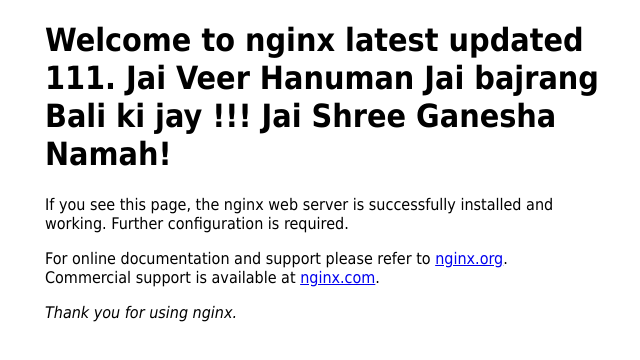
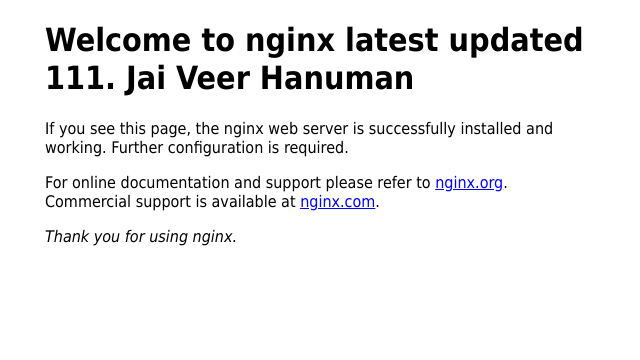
Before and after one commit to indar99/AWS-ECS-Task-Deployment-CICD, a plain HTML site: page index.html in a window 1280 px wide. Shown: the whole page, without its empty margins (315-955 px from the left). Drawn offline with Linux system fonts and the light colour scheme.

Commit message:
Update index.html

```diff
--- a/index.html
+++ b/index.html
@@ -12,7 +12,7 @@
 </style>
 </head>
 <body>
-<h1>Welcome to nginx latest updated 111. Jai Veer Hanuman Jai bajrang Bali ki jay !!! Jai Shree Ganesha Namah!</h1>
+<h1>Welcome to nginx latest updated 111. Jai Veer Hanuman </h1>
 <p>If you see this page, the nginx web server is successfully installed and
 working. Further configuration is required.</p>
 
```
